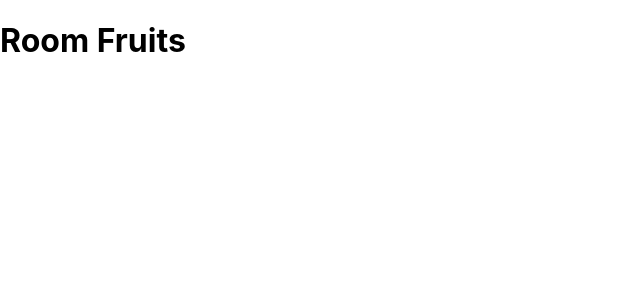
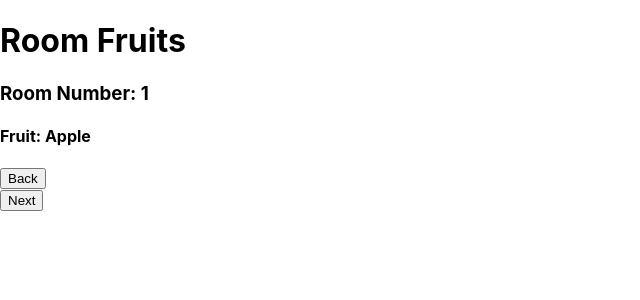
Before and after one commit to RodrigoRG1921/Ejercicios-React, a React (Create React App) app: page / in a window 1280 px wide. Shown: the top 300 px of the page, without its empty margins (0-640 px from the left). Built offline with nearby package versions, Linux system fonts and the light colour scheme.

Commit message:
implemented room fruits

```diff
--- a/src/App.js
+++ b/src/App.js
@@ -1,11 +1,54 @@
-import React from 'react';
+import React, { useEffect, useState } from 'react';
 import './App.css';
 
+import ButtonBase from './components/buttons/base';
+import Room from './components/room';
+import Message from './components/message';
+
+import { ROOMS } from './data';
+
 const App = () => {
+  const [currentPositionRoom, setCurrentPositionRoom] = useState(0);
+  const [errorMessage, setErrorMessage] = useState('');
+
+  const handleButtonClick = ({
+    isBack
+  }) => {
+    const nextRoom = isBack ? currentPositionRoom - 1 :  currentPositionRoom + 1;
+    if (nextRoom < 0) {
+      setErrorMessage('There is not room under 1 room');
+    } else if (nextRoom >= ROOMS.length) {
+      setErrorMessage(`There is not room over ${ROOMS.length} room`);
+    } else {
+      setCurrentPositionRoom(nextRoom);
+      setErrorMessage('');
+    }
+  };
+
   return (
-    <>
+    <div>
       <h1>Room Fruits</h1>
-    </>
+      <Room
+        fruit={ ROOMS[currentPositionRoom] }
+        roomNumber={ currentPositionRoom } />
+      { errorMessage && (
+        <div>
+          <Message message={ errorMessage }/>
+        </div>
+      ) }
+      <div>
+        <div>
+          <ButtonBase
+            handleOnClick={ () => handleButtonClick({ isBack: true }) }
+            text='Back' />
+        </div>
+        <div>
+          <ButtonBase
+            handleOnClick={ () => handleButtonClick({ isBack: false }) }
+            text='Next' />
+        </div>
+      </div>
+    </div>
   );
 };
 
--- /dev/null
+++ b/src/data.js
@@ -0,0 +1 @@
+export const ROOMS = ['Apple', 'Banana', 'Pear', 'Mango', 'Watermelon', 'Papaya', 'Orange'];
```
